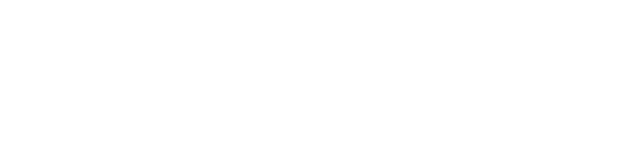
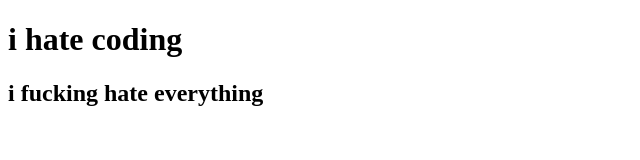
Before and after one commit to tropaafsara/repo, a plain HTML site: page index.html in a window 1280 px wide. Shown: the whole page, without its empty margins (0-640 px from the left). Drawn offline with Linux system fonts and the light colour scheme.

Commit message:
added header

```diff
--- a/index.html
+++ b/index.html
@@ -7,6 +7,7 @@
     <title>blalallaal</title>
 </head>
 <body>
-
+    <h1>i hate coding</h1>
+    <h2>i fucking hate everything</h2>
 </body>
 </html>
```
